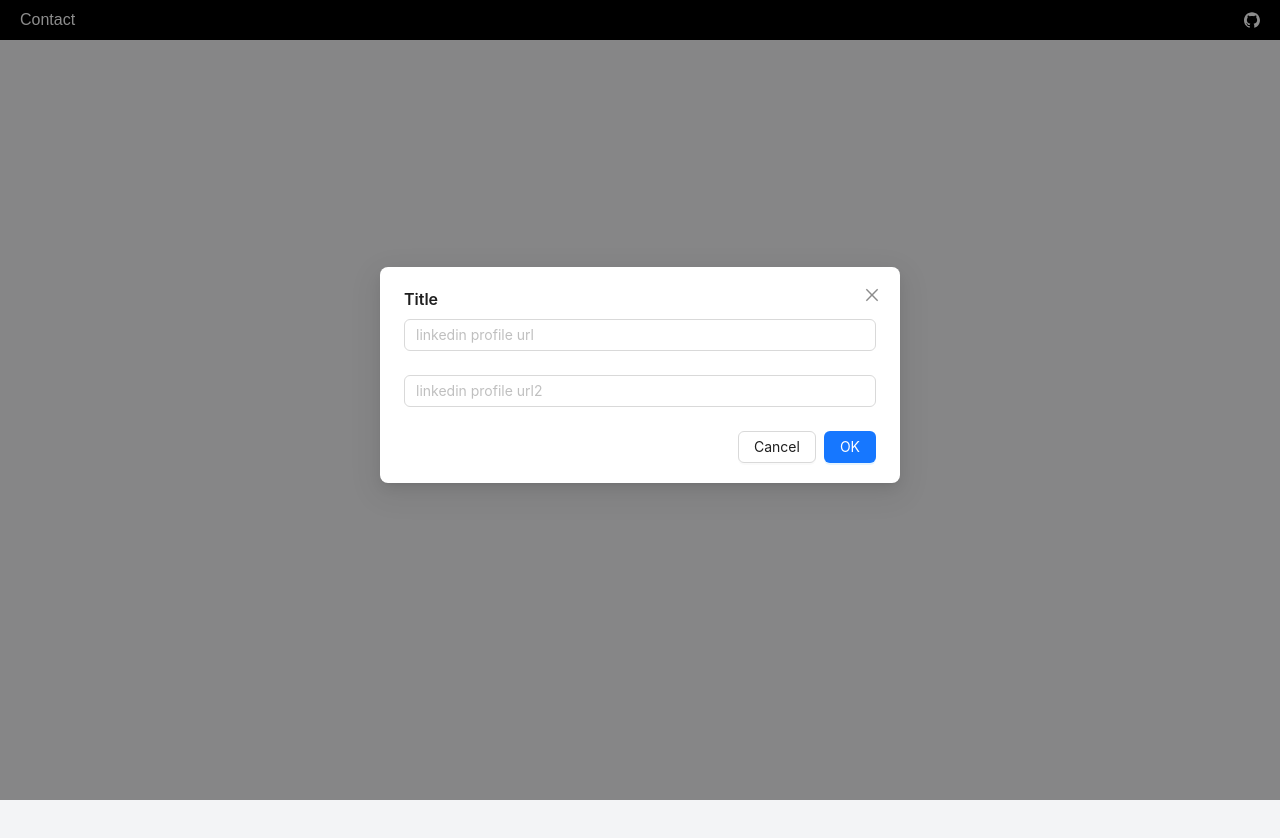
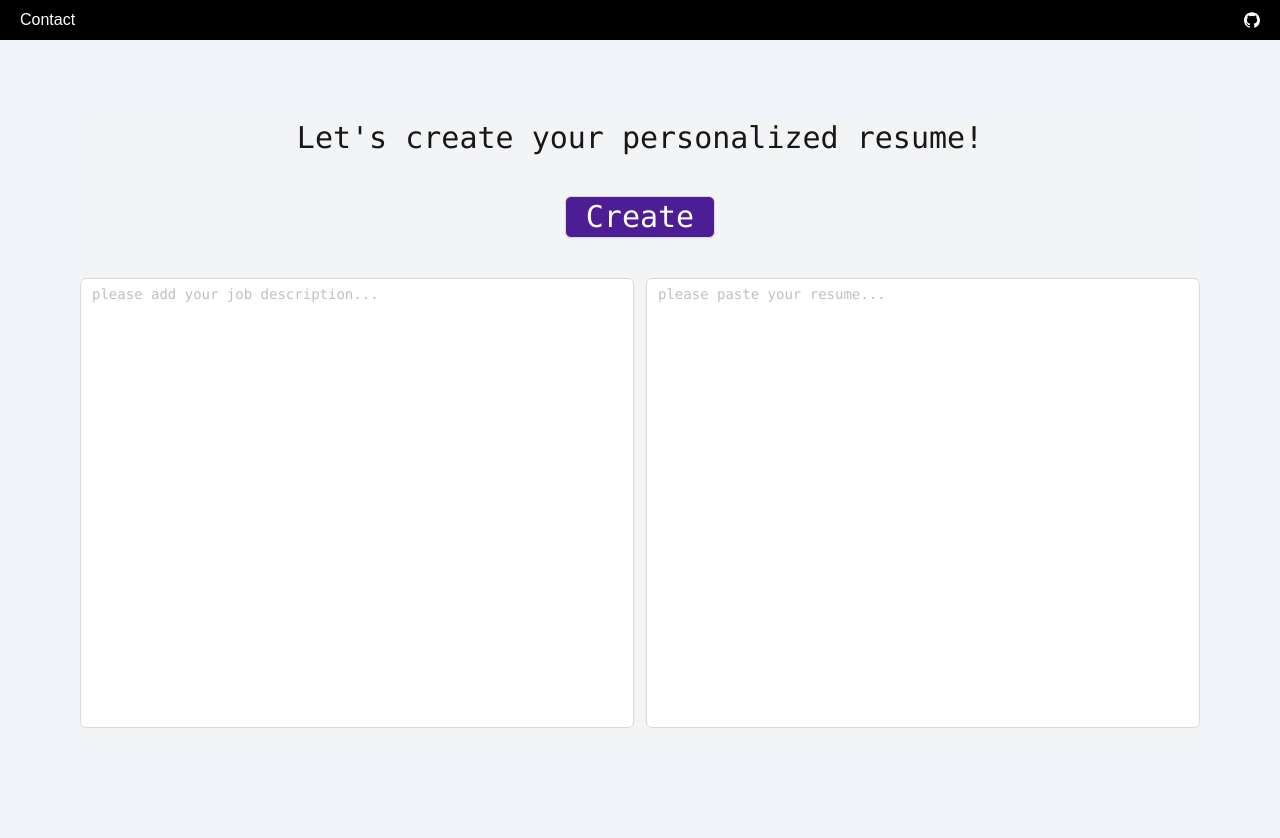
Before and after one commit to AvivVegh/AI-Resume-Builder, a Next.js app in the folder web/: page /home in a window 1280 px wide. Built offline with nearby package versions, Linux system fonts and the light colour scheme.

Commit message:
add home page

```diff
--- a/web/package.json
+++ b/web/package.json
@@ -11,6 +11,7 @@
   "dependencies": {
     "@ant-design/icons": "^5.5.1",
     "antd": "^5.21.3",
+    "axios": "^1.7.7",
     "cookies-next": "^4.3.0",
     "next": "14.2.14",
     "react": "^18",
--- a/web/src/app/home/page.tsx
+++ b/web/src/app/home/page.tsx
@@ -1,7 +1,9 @@
 "use client";
 
-import { Form, Input, Modal } from "antd";
+import { Button, Form } from "antd";
+import TextArea from "antd/es/input/TextArea";
 import { useEffect, useState } from "react";
+import { createResume } from "../lib/api";
 
 export default function HomePage() {
   const [open, setOpen] = useState(false);
@@ -27,14 +29,73 @@ export default function HomePage() {
       setConfirmLoading(false);
     }, 2000);
   };
+
+  const createResumeHandler = async () => {
+    const values = await form.validateFields();
+
+    const resume = await createResume({
+      jobDescription: values.jobDescription,
+      resume: values.resume,
+    });
+  };
+
   return (
-    <div className="flex justify-center items-center min-h-screen bg-gray-100">
-      <div>
-        <h1 className="font-title text-3xl font-medium text-center">
-          Hello world
+    <div className="bg-gray-100 m-20">
+      <div className="flex-row h-full	w-full">
+        <h1 className="font-title text-3xl font-medium text-center mt-20 ">
+          Let's create your personalized resume!
         </h1>
 
-        <Modal
+        <Form form={form} onFinish={createResumeHandler}>
+          <div className="flex justify-center items-center w-full">
+            <Button
+              className="font-title text-3xl font-medium text-center mt-10 p-5 bg-violet-900	text-white"
+              onClick={createResumeHandler}
+            >
+              Create
+            </Button>
+          </div>
+          <div className="flex justify-center items-center h-full w-full mt-10">
+            <div className="flex gap-x-3 ">
+              <Form.Item
+                name="jobDescription"
+                rules={[
+                  {
+                    required: true,
+                    message: "Please add your job description",
+                  },
+                ]}
+              >
+                <TextArea
+                  style={{ resize: "none" }}
+                  className="font-medium font-mono"
+                  cols={70}
+                  rows={20}
+                  placeholder="please add your job description..."
+                />
+              </Form.Item>
+              <Form.Item
+                name="resume"
+                rules={[
+                  {
+                    required: true,
+                    message: "Please paste your resume",
+                  },
+                ]}
+              >
+                <TextArea
+                  style={{ resize: "none" }}
+                  className="font-medium font-mono"
+                  cols={70}
+                  rows={20}
+                  placeholder="please paste your resume..."
+                />
+              </Form.Item>
+            </div>
+          </div>
+        </Form>
+
+        {/* <Modal
           className=" top-1/3"
           title="Title"
           open={open}
@@ -66,7 +127,7 @@ export default function HomePage() {
               <Input placeholder="linkedin profile url2" />
             </Form.Item>
           </Form>
-        </Modal>
+        </Modal> */}
       </div>
     </div>
   );
--- /dev/null
+++ b/web/src/app/lib/api.ts
@@ -0,0 +1,20 @@
+import axios from "axios";
+
+const BASE_URL = process.env.NEXT_API_URL;
+
+export const createResume = async ({
+  jobDescription,
+  resume,
+}: {
+  jobDescription: string;
+  resume: string;
+}) => {
+  const result = await axios.post(`${BASE_URL}/api/resume`, {
+    jobDescription,
+    resume,
+  });
+
+  return result.data;
+};
+
+export const authUrl = `${BASE_URL}/auth/google`;
--- a/web/src/app/login/page.tsx
+++ b/web/src/app/login/page.tsx
@@ -2,6 +2,7 @@
 import { getCookie } from "cookies-next";
 import { useRouter } from "next/navigation";
 import { useEffect } from "react";
+import { authUrl } from "../lib/api";
 
 export default function LoginPage() {
   const router = useRouter();
@@ -14,7 +15,7 @@ export default function LoginPage() {
   }, []);
 
   const onSigninClick = () => {
-    location.href = "http://localhost:3002/auth/google";
+    location.href = authUrl;
   };
 
   return (
```
Also changed, not shown: 1 other file (tests, documents, lock files or other folders).
